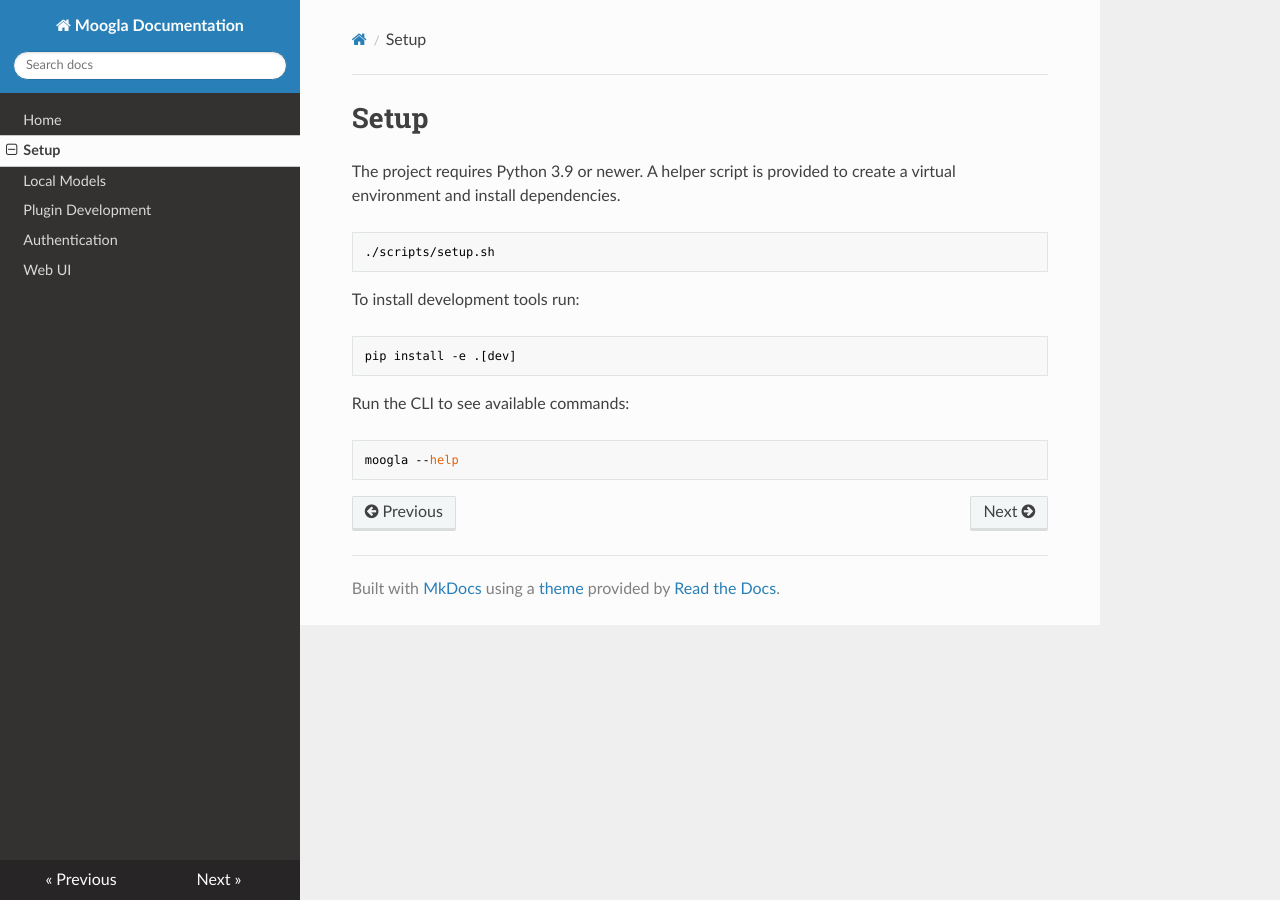
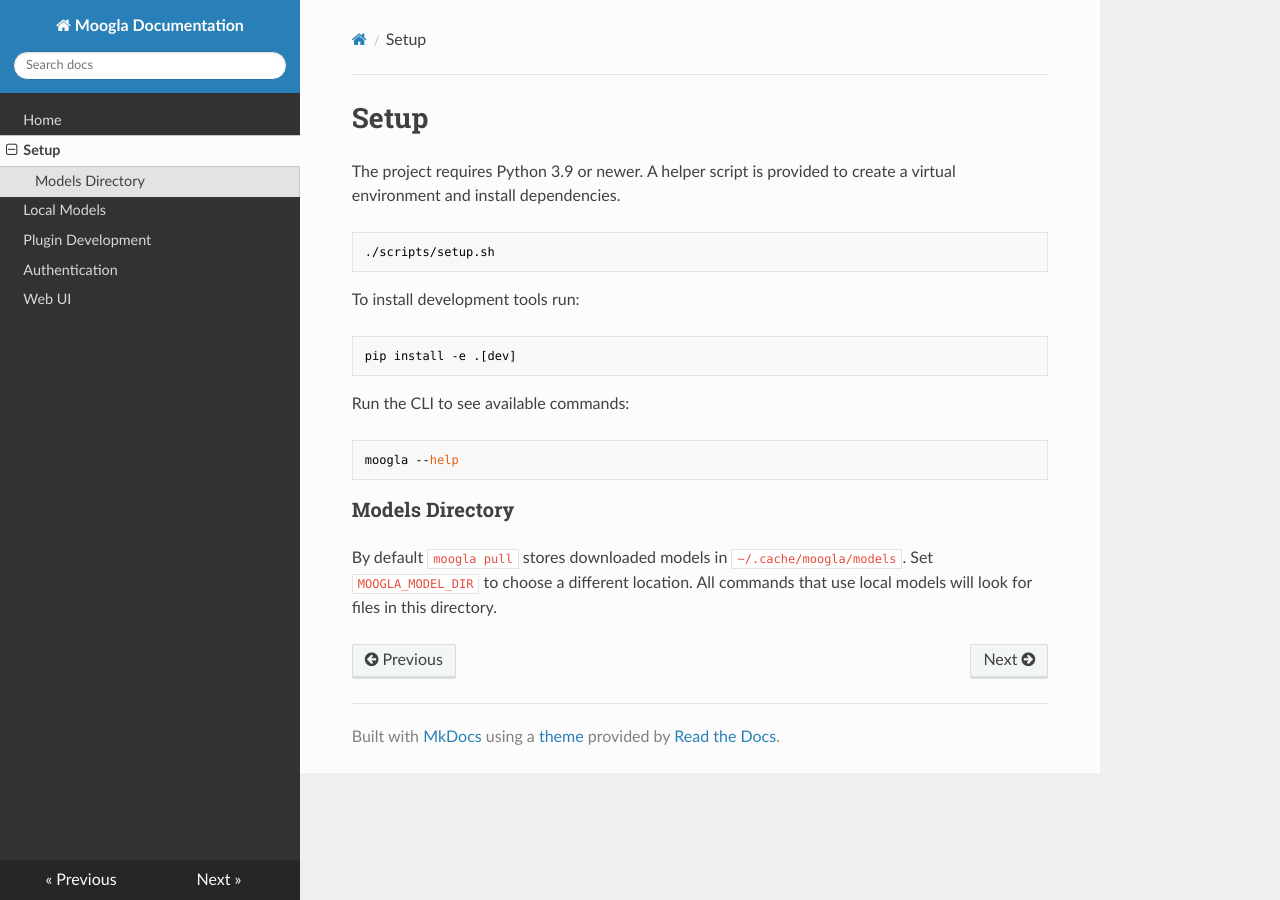
Before and after one commit to rehkad/Moogla, an MkDocs documentation site: the page built from docs/setup.md, in a window 1280 px wide. Built offline with MkDocs 1.6.1, drawn with Linux system fonts in a browser that asks for light colours; nearby versions of some CDN libraries.

Commit message:
docs: document model directory

````diff
--- a/docs/setup.md
+++ b/docs/setup.md
@@ -18,3 +18,9 @@ Run the CLI to see available commands:
 ```bash
 moogla --help
 ```
+
+### Models Directory
+
+By default `moogla pull` stores downloaded models in `~/.cache/moogla/models`.
+Set `MOOGLA_MODEL_DIR` to choose a different location. All commands that use
+local models will look for files in this directory.
````
Also changed, not shown: README.md (+1 -0 lines).
